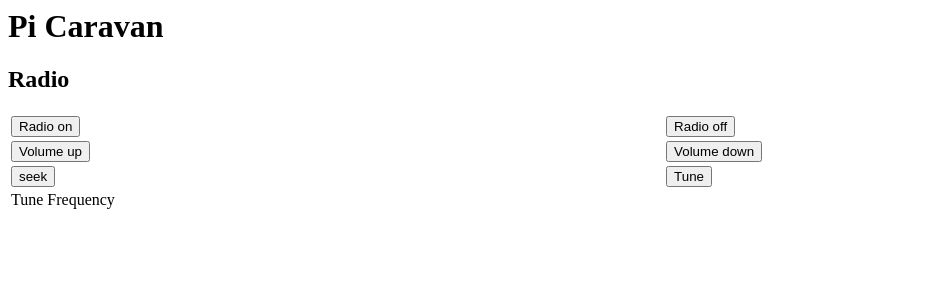
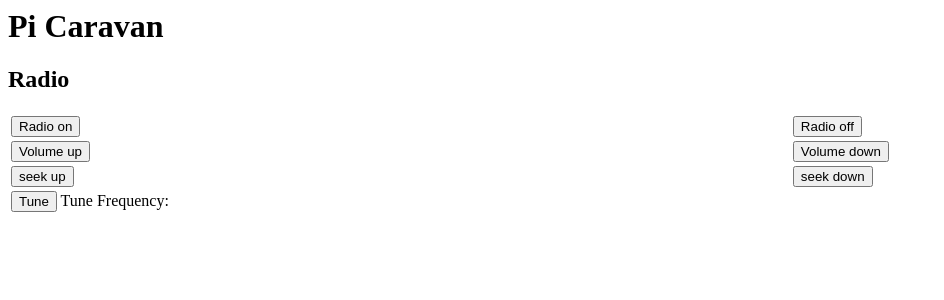
Before and after one commit to Tronje-the-Falconer/Pi-Caravan, a PHP site: page / in a window 1280 px wide. Shown: the top 300 px of the page, without its empty margins (0-944 px from the left). Run offline with PHP 8.4, Linux system fonts and the light colour scheme.

Commit message:
Update index.php

```diff
--- a/var/www/html/index.php
+++ b/var/www/html/index.php
@@ -14,11 +14,12 @@
             <td><button class="art-button" name="Radio Volume down">Volume down</button></td>
         </tr>
         <tr>
-            <td><button class="art-button" name="Radio Seek">seek</button></td>
-            <td><button class="art-button" name="Radio Tune">Tune</button></td>
+            <td><button class="art-button" name="Radio Seek Up">seek up</button></td>
+            <td><button class="art-button" name="Radio Seek Down">seek down</button></td>
+
         </tr>
         <tr>
-            <td>Tune Frequency</td>
+            <td><button class="art-button" name="Radio Tune">Tune</button> Tune Frequency:</td>
             <td></td>
         </tr>
 
```
